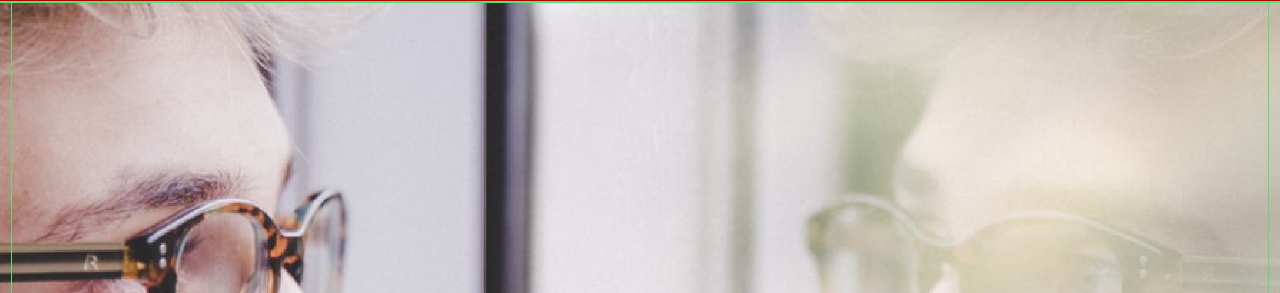
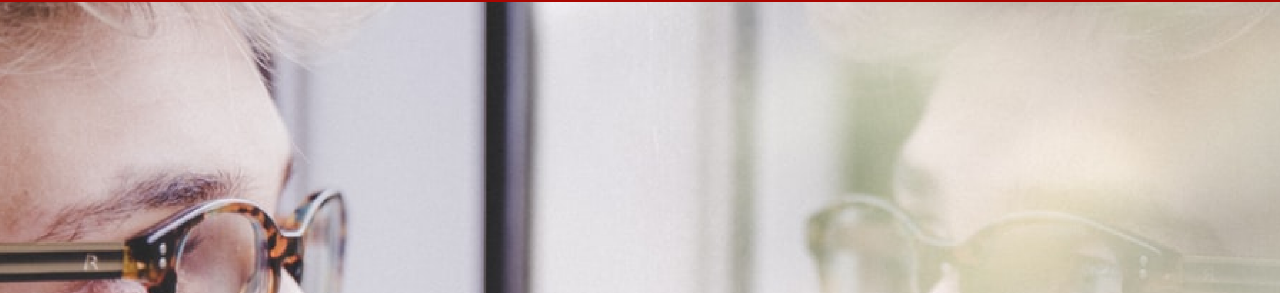
Before and after one commit to kelvinLin9/2023slicing_week3, a plain HTML site: page index.html in a window 1280 px wide. Shown: the part 90-383 px from the top of the page. Drawn offline with nearby package versions, Linux system fonts and the light colour scheme.

Commit message:
整理CSS

```diff
--- a/scss/all.scss
+++ b/scss/all.scss
@@ -2,7 +2,6 @@
 @import "./base/font";
 @import "./base/bg";
 @import "./base/base";
-@import "./layout/layout";
 @import "./layout/navbar";
 @import "./layout/footer";
 @import "./utils/helpers";
--- a/scss/layout/_navbar.scss
+++ b/scss/layout/_navbar.scss
@@ -1,7 +1,7 @@
 // navbar
 .navbar {
   padding: 16px 0;
-  @media (max-width: 768px) {
+  @include md {
     padding-bottom: 0;
   }
 }
@@ -9,7 +9,7 @@
   display: flex;
   justify-content: space-between;
 
-  @media (max-width: 768px) {
+  @include md {
     flex-direction: column;
     padding-left: 0;
     padding-right: 0;
@@ -18,7 +18,7 @@
 }
 .navbar-logo {
   width: 80px;
-  @media (max-width: 768px) {
+  @include md {
     margin: 0 0 16px 16px;
   }
 }
@@ -26,13 +26,13 @@
   display: flex;
   // 這個常會忘記
   align-items: center;
-  @media (max-width: 768px) {
+  @include md {
     flex-wrap: wrap;
   }
 }
 .navbar-item {
   height: 100%;
-  @media (max-width: 768px) {
+  @include md {
     width: 50%;
     margin-right: 0px;
     border: 1px solid #ffffff;
@@ -45,7 +45,7 @@
   color: #ffffff;
   padding: 8px 32px;
 
-  @media (max-width: 768px) {
+  @include md {
     font-size: 16px;
     text-align: center;
     padding: 12px 0;
--- a/scss/utils/_helpers.scss
+++ b/scss/utils/_helpers.scss
@@ -3,7 +3,7 @@ $black:    #000 !default;
 $gary:     #707070 !default;
 $primary:       #aa0601  !default;
 $secondary:     #650300 !default;
-* {
+.test {
   outline: 1px solid rgb(96, 219, 116);
 }
 .h-100 {
```
Also changed, not shown: scss/all.css, 1 other file.
